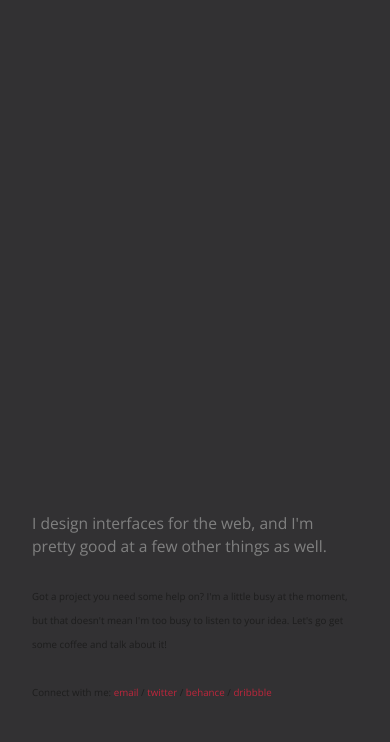
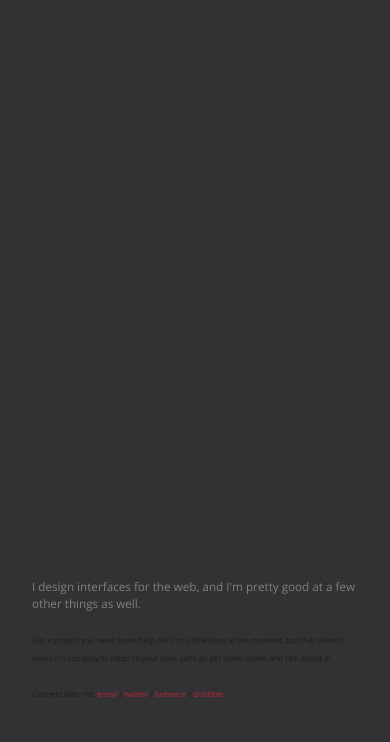
Before and after one commit to shoostar/813, a plain HTML site: page index.html in a window 390 px wide. Shown: the part 102-844 px from the top of the page. Drawn offline with nearby package versions, Linux system fonts and the light colour scheme.

Commit message:
working on responsive text
Still needs a ton of work to get it right, so this should be considered
a playground for now.

```diff
--- a/css/stylesheet.css
+++ b/css/stylesheet.css
@@ -63,10 +63,10 @@ p, ul, ol, dl, blockquote {
   margin-bottom: 1.5em;
 }
 p{
-  font-size: 4vw;
+  font-size: 3vw;
   line-height: 1.5em;
 }
-  @media screen and (min-width: 800px){
+  /*@media screen and (min-width: 800px){
     p{
       font-size: 2.75vw;
     }
@@ -76,27 +76,27 @@ p{
       font-size: 3vw;
       font-weight: 300;
     }
-  }
+  }*/
 pre, code {
   font-family: 'source-code-pro', sans-serif;
 }
 em { font-style: italic; }
 strong { font-weight: 700; }
-small {
-  font-size: 2.5vw;
-  line-height: 1.5em;
+p small {
+  font-size: 2vw;
+  line-height: 1rem !important;
 }
-  @media screen and (min-width: 800px){
-    small {
+  /*@media screen and (min-width: 800px){
+    p small {
       font-size: 1.75vw;
     }
   }
   @media screen and (min-width: 1200px){
-    small {
+    p small {
       font-size: 1.5vw;
       font-weight: 300;
     }
-  }
+  }*/
 a:link, a:visited {
   color: #BF263C;
 }
--- a/index.html
+++ b/index.html
@@ -22,8 +22,8 @@
   <div class="row">
     <div class="w--1of1 pinned bottomed">
       <p>I design interfaces for the web, and I'm pretty good at a few other things as well.</p>
-      <small>Got a project you need some help on? I'm a little busy at the moment, but that doesn't mean I'm too busy to listen to your idea. Let's go get some coffee and talk about it!</small><br><br>
-      <small>Connect with me: <a href="#">email</a> / <a href="#">twitter</a> / <a href="#">behance</a> / <a href="#">dribbble</a></small>
+      <p><small>Got a project you need some help on? I'm a little busy at the moment, but that doesn't mean I'm too busy to listen to your idea. Let's go get some coffee and talk about it!</small></p>
+      <p class="bottomless"><small>Connect with me: <a href="#">email</a> / <a href="#">twitter</a> / <a href="#">behance</a> / <a href="#">dribbble</a></small></p>
     </div>
   </div>
 </header>
```
